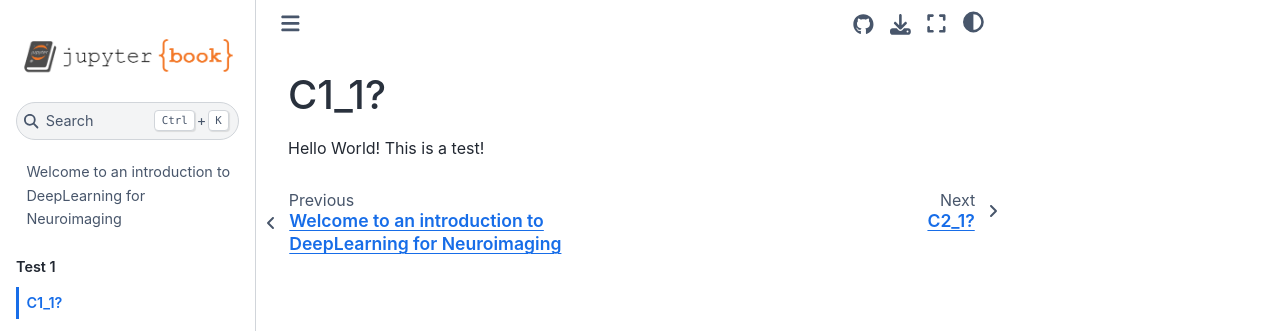
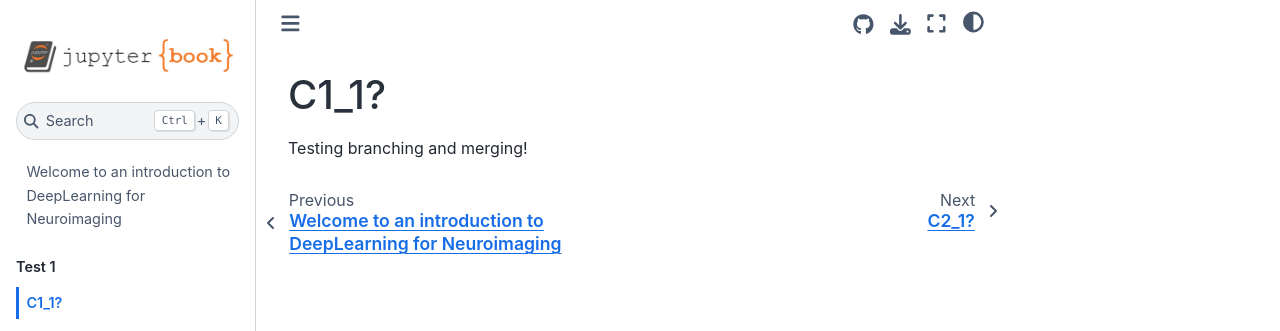
Before and after one commit to PhilippS893/dl4ni, a Jupyter Book: the page built from _chapter1/c1_1.md, in a window 1280 px wide. Shown: the top 331 px of the page. Built offline with Jupyter Book 1.0.4 settings and Sphinx 7.4.7 and the Sphinx Book theme 1.1.4, drawn with Linux system fonts in a browser that asks for light colours.

Commit message:
testing sth

```diff
--- a/_chapter1/c1_1.md
+++ b/_chapter1/c1_1.md
@@ -1,3 +1,3 @@
 # C1_1?
 
-Hello World! This is a test!
+Testing branching and merging!
```
